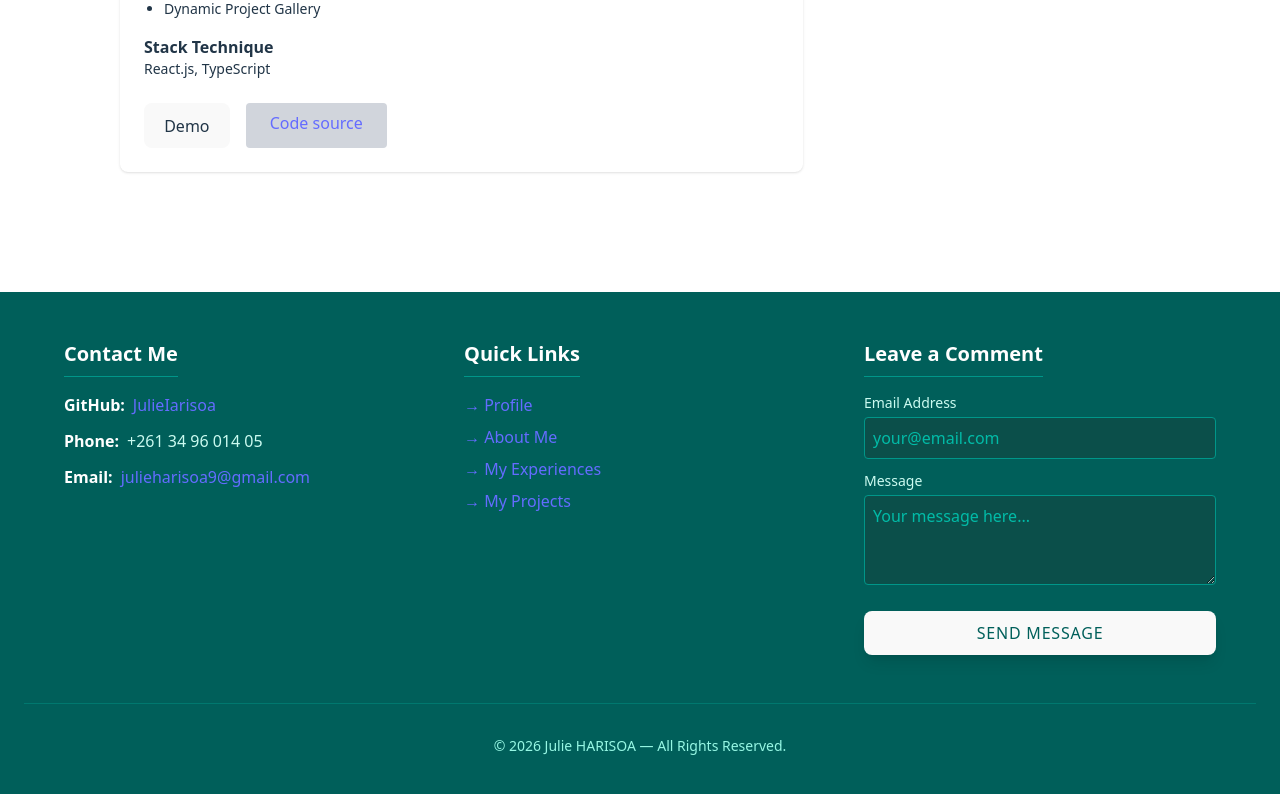
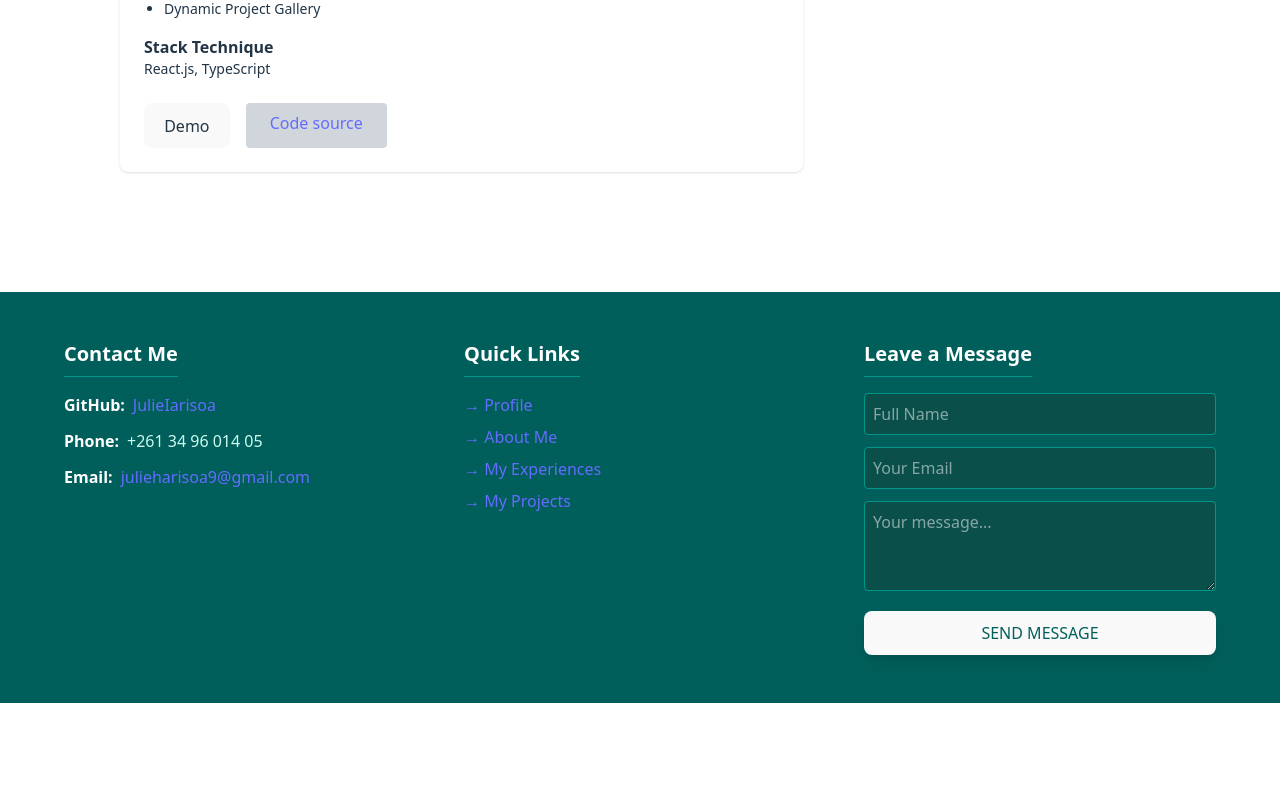
Before and after one commit to JulieIarisoa/Myportfolio2026, a React (Vite) app: page / in a window 1280 px wide. Shown: the part 2923-3717 px from the top of the page. After the commit the page ends 3626 px from the top, so only its background shows below. Built offline with nearby package versions, Linux system fonts and the light colour scheme.

Commit message:
Ajout de la fonction de l'emailJS pour l'envoye direct d'un email via le site

```diff
--- a/package.json
+++ b/package.json
@@ -10,6 +10,7 @@
     "preview": "vite preview"
   },
   "dependencies": {
+    "@emailjs/browser": "^4.4.1",
     "@tailwindcss/vite": "^4.2.1",
     "react": "^19.2.0",
     "react-dom": "^19.2.0",
--- a/src/components/footer.jsx
+++ b/src/components/footer.jsx
@@ -1,6 +1,27 @@
-import React from "react";
+import React, { useRef } from "react";
+import emailjs from "@emailjs/browser";
 
 function Footer() {
+  const form = useRef();
+
+  const sendEmail = (e) => {
+    e.preventDefault();
+
+    // On récupère les variables depuis le fichier .env
+    const SERVICE_ID = import.meta.env.VITE_EMAILJS_SERVICE_ID;
+    const TEMPLATE_ID = import.meta.env.VITE_EMAILJS_TEMPLATE_ID;
+    const PUBLIC_KEY = import.meta.env.VITE_EMAILJS_PUBLIC_KEY;
+
+    emailjs.sendForm(SERVICE_ID, TEMPLATE_ID, form.current, PUBLIC_KEY)
+      .then((result) => {
+          alert("Message sent! 🚀");
+          form.current.reset();
+      }, (error) => {
+          console.error("FAILED...", error);
+          alert("Error: " + error.text);
+      });
+  };
+
   return (
     <footer className="bg-teal-800 text-white w-full py-12 px-6">
       <div className="max-w-6xl mx-auto grid grid-cols-1 md:grid-cols-2 lg:grid-cols-3 gap-12">
@@ -13,12 +34,7 @@ function Footer() {
           <ul className="space-y-3 text-teal-100">
             <li className="flex items-center gap-2">
               <span className="font-semibold text-white">GitHub:</span>
-              <a
-                href="https://github.com/JulieIarisoa"
-                target="_blank"
-                rel="noreferrer"
-                className="hover:text-teal-300 transition"
-              >
+              <a href="https://github.com/JulieIarisoa" target="_blank" rel="noreferrer" className="hover:text-teal-300 transition">
                 JulieIarisoa
               </a>
             </li>
@@ -50,38 +66,35 @@ function Footer() {
         {/* FEEDBACK SECTION */}
         <div className="space-y-4">
           <h4 className="text-xl font-bold border-b border-teal-600 pb-2 inline-block">
-            Leave a Comment
+            Leave a Message
           </h4>
-          <form className="flex flex-col gap-3" onSubmit={(e) => e.preventDefault()}>
-            <div>
-              <label htmlFor="email" className="block text-sm mb-1 text-teal-100">Email Address</label>
+          <form className="flex flex-col gap-3" ref={form} onSubmit={sendEmail}>
+            <input
+              type="text"
+              name="user_name"
+              placeholder="Full Name"
+              className="w-full p-2 rounded bg-teal-900 border border-teal-600 text-white"
+              required
+            />
             <input
               type="email"
-                id="email"
-                className="w-full p-2 rounded bg-teal-900 border border-teal-600 focus:outline-none focus:ring-2 focus:ring-teal-400 text-white placeholder-teal-500"
-                placeholder="your@email.com"
+              name="user_email"
+              placeholder="Your Email"
+              className="w-full p-2 rounded bg-teal-900 border border-teal-600 text-white"
+              required
             />
-            </div>
-            <div>
-              <label htmlFor="message" className="block text-sm mb-1 text-teal-100">Message</label>
             <textarea
-                id="message"
+              name="message"
               rows="3"
-                className="w-full p-2 rounded bg-teal-900 border border-teal-600 focus:outline-none focus:ring-2 focus:ring-teal-400 text-white placeholder-teal-500"
-                placeholder="Your message here..."
+              placeholder="Your message..."
+              className="w-full p-2 rounded bg-teal-900 border border-teal-600 text-white"
+              required
             ></textarea>
-            </div>
-            <button className="bg-white text-teal-800 font-bold py-2 px-4 rounded hover:bg-teal-100 transition duration-300 shadow-lg mt-2 uppercase text-sm tracking-wider">
+            <button type="submit" className="bg-white text-teal-800 font-bold py-2 px-4 rounded hover:bg-teal-100 transition shadow-lg mt-2 uppercase text-sm">
               Send Message
             </button>
           </form>
         </div>
-
-      </div>
-
-      {/* COPYRIGHT SECTION */}
-      <div className="mt-12 pt-8 border-t border-teal-700 text-center text-teal-200 text-sm">
-        <p>© 2026 Julie HARISOA — All Rights Reserved.</p>
       </div>
     </footer>
   );
```
Also changed, not shown: 2 other files (tests, documents, lock files or other folders). Lines whose indentation alone changed are shown as unchanged.
